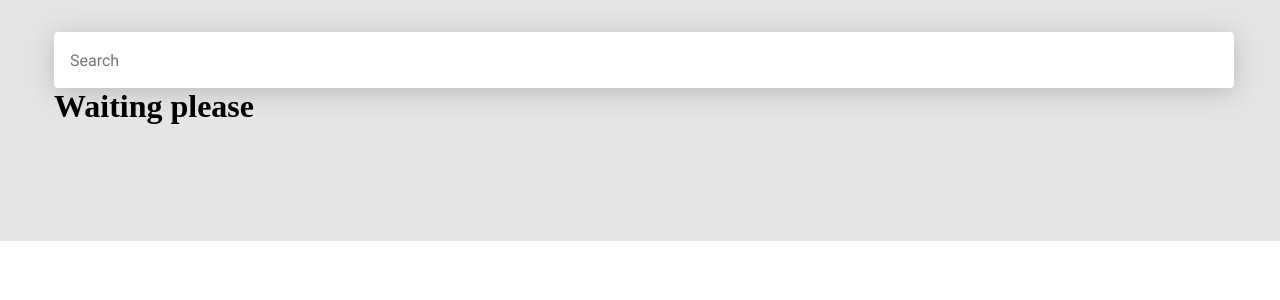
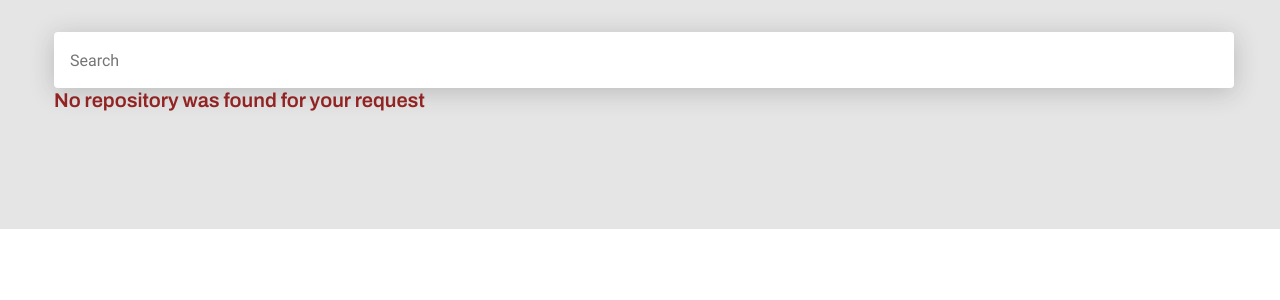
Before and after one commit to NikitaListopad/git-api, a React (Create React App) app: page / in a window 1280 px wide. Shown: the top 300 px of the page. Built offline with nearby package versions, Linux system fonts and the light colour scheme; no server answers.

Commit message:
add error mesage

```diff
--- a/src/App.js
+++ b/src/App.js
@@ -6,6 +6,9 @@ import {useEffect, useState} from "react";
 import {useDispatch, useSelector} from "react-redux";
 import {getSearchResult} from "./store/actions/searchActions";
 import {ModifySearchItems} from "./helpers/modifySearchItems";
+import DisplayError from "./components/display-error";
+
+const hardcodedMessage = 'No repository was found for your request';
 
 const App = () => {
     const [currentPage, setCurrentPage] = useState(1);
@@ -30,6 +33,11 @@ const App = () => {
             value={searchText}
             onChange={onSearchChange}
         />
+        <>
+            {!items.length ?
+                <DisplayError errorMessage={hardcodedMessage}/>
+                :
+                <>
             {!loading ?
                 <ResultList items={modifiedItems}/>
                 :
@@ -42,6 +50,8 @@ const App = () => {
                 pageSize={20}
                 onPageChange={(page) => setCurrentPage(page)}
                 />
+                </>}
+        </>
       </Main>
   )
 }
--- /dev/null
+++ b/src/components/display-error.js
@@ -0,0 +1,11 @@
+import {Text} from "../elements";
+import styles from '../styles/display-error.module.css'
+
+
+const DisplayError = ({errorMessage}) => {
+    return (
+        <Text text={errorMessage} className={styles.errorMessage} />
+)
+}
+
+export default DisplayError
--- /dev/null
+++ b/src/styles/display-error.module.css
@@ -0,0 +1,7 @@
+.errorMessage {
+    font-family: 'Archivo', serif;
+    font-size: 20px;
+    line-height: 25px;
+    color: rgba(138, 14, 14, 0.9);
+    margin: 0 auto;
+}
```
Lines whose indentation alone changed are shown as unchanged.
